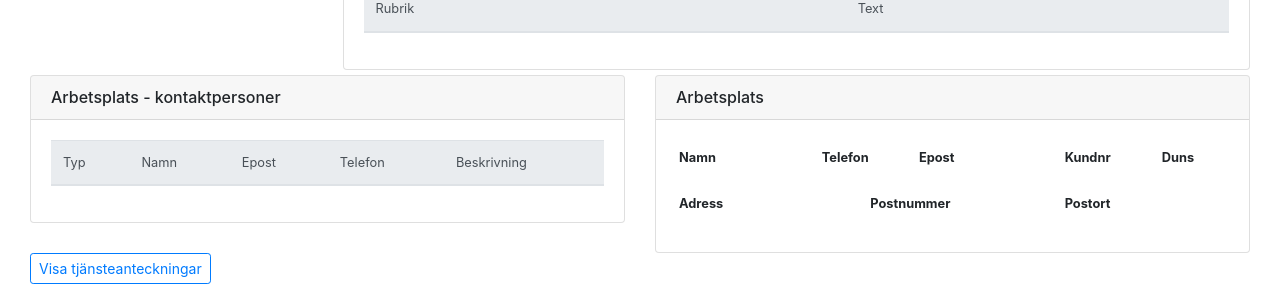
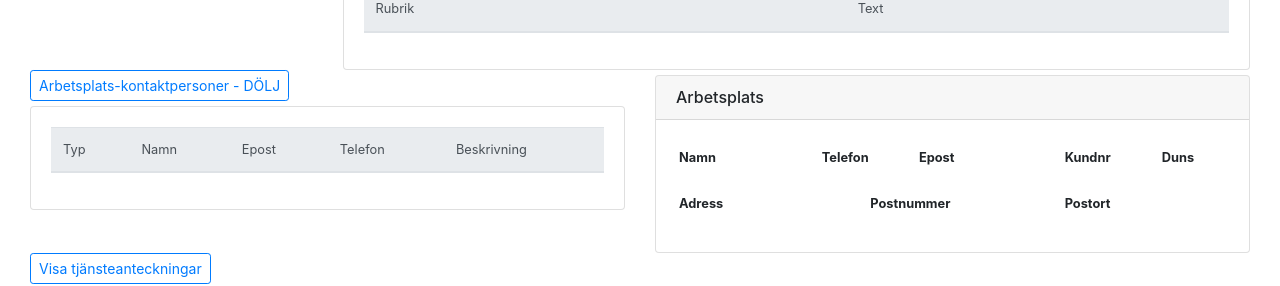
Before and after one commit to hans-olofsson-AF/af-arbetsgivare, an Angular app: page /arbetsgivare in a window 1280 px wide. Shown: the part 460-746 px from the top of the page. Built offline with nearby package versions, Linux system fonts and the light colour scheme.

Commit message:
Lade till VISA/DÖLJ för komponenten.

```diff
--- a/src/app/arbetsgivare/kontaktpersoner/kontaktpersoner.component.html
+++ b/src/app/arbetsgivare/kontaktpersoner/kontaktpersoner.component.html
@@ -1,5 +1,7 @@
-<div class="card" style="margin-top: 5px">
-  <h6 class="card-header">Arbetsplats - kontaktpersoner</h6>
+<button type="button" class="btn btn-outline-primary btn-sm" (click)="toggle()" [attr.aria-expanded]="!isCollapsed" aria-controls="arbetsplats-kontaktpersoner">
+  {{buttonText}}
+</button>
+<div id="arbetsplats-kontaktpersoner" class="card" style="margin-top: 5px" [ngbCollapse]="isCollapsed">
   <div class="card-body ">
     <table class="table table-hover">
       <thead class="thead-light">
--- a/src/app/arbetsgivare/kontaktpersoner/kontaktpersoner.component.ts
+++ b/src/app/arbetsgivare/kontaktpersoner/kontaktpersoner.component.ts
@@ -11,10 +11,24 @@ import {Arbetsplats} from '../../model/arbetsplats';
 })
 export class KontaktpersonerComponent implements OnInit {
   arbetsplats: Arbetsplats = new Arbetsplats();
+  private buttonTextExpand = 'Arbetsplats-kontaktpersoner - VISA';
+  private buttonTextCollapse = 'Arbetsplats-kontaktpersoner - DÖLJ';
+  public isCollapsed = false;
+  public buttonText = this.buttonTextCollapse;
 
   constructor(private state: StateService) { }
 
   ngOnInit() {
    this.state.arbetsplats.subscribe(res => this.arbetsplats = res);
   }
+
+  toggle() {
+    if (this.isCollapsed) {
+      this.buttonText = this.buttonTextCollapse;
+      this.isCollapsed = false;
+    } else {
+      this.buttonText = this.buttonTextExpand;
+      this.isCollapsed = true;
+    }
+  }
 }
```
